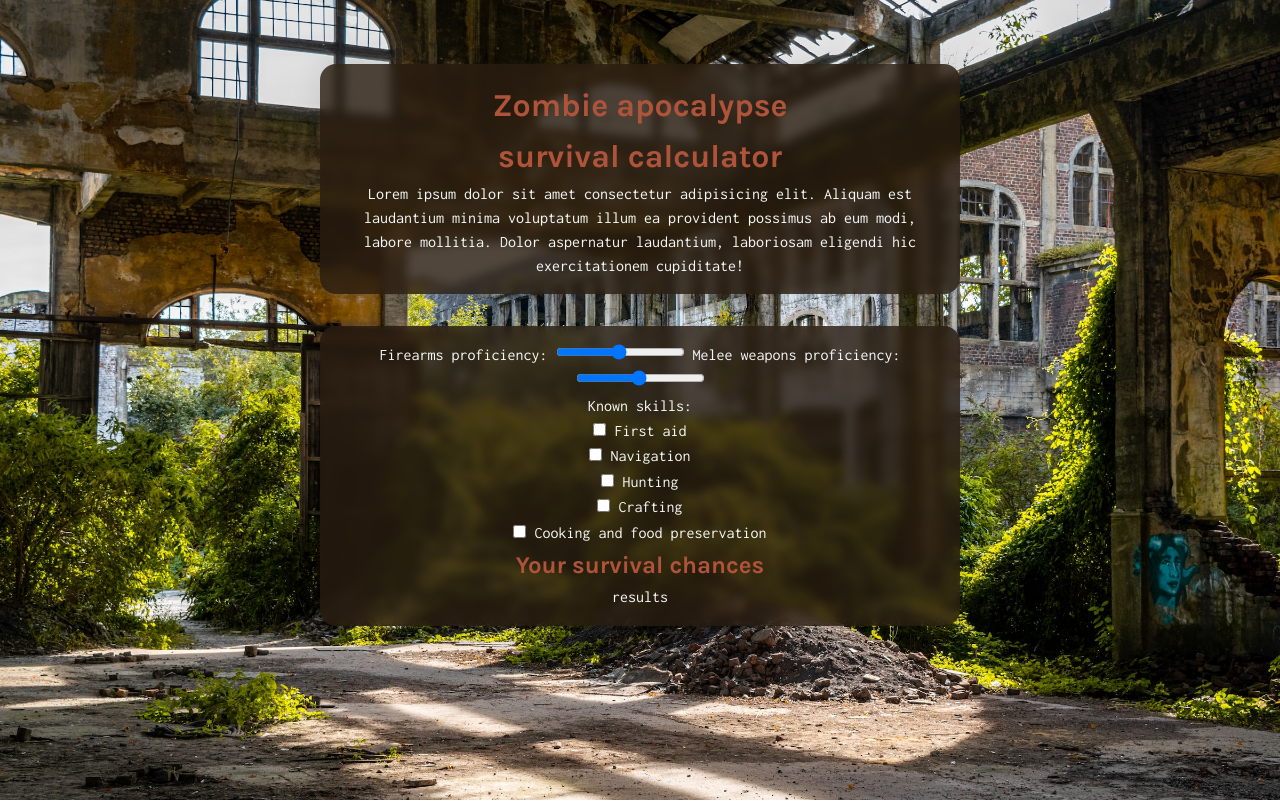
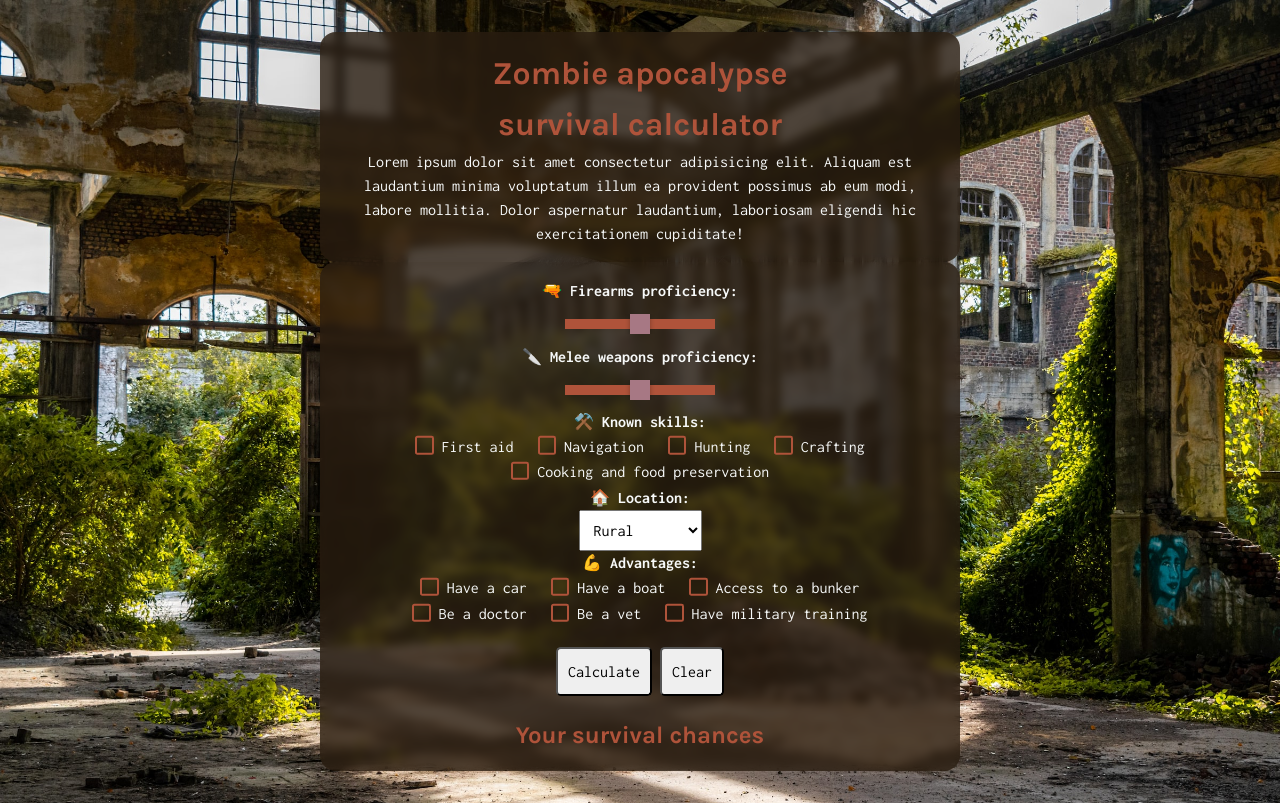
Before and after one commit to zgronska/apocalypse-calculator, a plain HTML site: page index.html in a window 1280 px wide. Drawn offline with Linux system fonts and the light colour scheme.

Commit message:
Started working on the script

```diff
--- a/index.css
+++ b/index.css
@@ -21,11 +21,7 @@
 
 * {
   margin: 0;
-}
-
-html,
-body {
-  height: 100%;
+  padding: 0;
 }
 
 body {
@@ -78,7 +74,7 @@ body {
   /* Photo by Cédric Dhaenens on Unsplash */
   font: 1rem/1.6 "Inconsolata", sans-serif;
   color: var(--light);
-  padding: 2em;
+  padding: 2rem;
 }
 
 h1,
@@ -100,10 +96,102 @@ h6 {
 .page-container {
   padding: 1em 2em;
   text-align: center;
-  margin: 2em auto;
+  margin: 0 auto;
   max-width: 40em;
   background: rgba(40, 28, 16, 0.8);
   border-radius: 1rem;
   box-shadow: 0 4px 30px rgba(0, 0, 0, 0.1);
   backdrop-filter: blur(5px);
 }
+
+
+/*----------  Form  ----------*/
+
+.btn {
+  padding: 0.625em;
+  border-radius: 0.3em;
+  cursor: pointer;
+}
+
+.btn-container {
+  margin-block: 1.25em;
+}
+
+
+label:not(.check),
+.checkbox-label {
+  font-weight: 700;
+  display: block;
+}
+
+
+select {
+  padding: 0.625em;
+}
+
+
+
+input[type="range"] {
+  appearance: none;
+  -webkit-appearance: none;
+  width: 10em;
+  height: 1.25em;
+  margin: 0.625em 3.125em;
+  background: linear-gradient(to right, var(--highlight) 0%, var(--highlight) 100%);
+  background-size: 9.375em 0.625em;
+  background-position: center;
+  background-repeat: no-repeat;
+  overflow: hidden;
+  outline: none;
+}
+
+input[type="range"]::-webkit-slider-thumb {
+  -webkit-appearance: none;
+  width: 1.25em;
+  height: 1.25em;
+  background: var(--dark-accent);
+  position: relative;
+  z-index: 3;
+  box-shadow: 0 0 0.3em 0 rgba(0, 0, 0, 0.3);
+}
+
+.checkboxes,
+.check {
+  display: flex;
+  flex-wrap: wrap;
+  justify-content: center;
+  align-items: center;
+  column-gap: 1.5em;
+}
+
+.check {
+  flex-wrap: nowrap;
+  column-gap: 0.5em;
+}
+
+input[type="checkbox"] {
+  appearance: none;
+  color: var(--dark-accent);
+  width: 1.15em;
+  height: 1.15em;
+  border: 0.15em solid var(--highlight);
+  border-radius: 0.15em;
+  transform: translateY(-0.075em);
+  display: grid;
+  place-content: center center;
+}
+
+input[type="checkbox"]::before {
+  content: "";
+  width: 0.65em;
+  height: 0.65em;
+  clip-path: polygon(14% 44%, 0 65%, 50% 100%, 100% 16%, 80% 0%, 43% 62%);
+  transform: scale(0);
+  transform-origin: bottom left;
+  transition: 120ms transform ease-in-out;
+  box-shadow: inset 1em 1em var(--dark-accent);
+}
+
+input[type="checkbox"]:checked::before {
+  transform: scale(1);
+}
--- a/index.html
+++ b/index.html
@@ -19,69 +19,157 @@
     </header>
     <div class="page-container">
       <div class="page-calculator">
-        <!-- Weapons proficiency: a dropdown or slider to select the user's proficiency with different types of weapons, such as firearms, melee weapons, and improvised weapons.
-Survival skills: checkboxes or radio buttons to select the user's skills in areas such as first aid, navigation, and hunting.
-Supplies: text fields to enter the amount of food, water, and other essential supplies the user has on hand.
-Location: a dropdown or text field to select or enter the user's location, which could affect their chance of survival based on factors such as population density and access to resources. -->
-
-        <label for="weapons-guns">Firearms proficiency:</label>
+        <form id="form" action="" method="POST">
+          <label for="weapons-guns">🔫 Firearms proficiency:</label>
           <input
             type="range"
-          min="1"
-          max="100"
-          value="50"
             id="weapons-guns"
+            name="weapons-guns"
             class="form-el" />
 
-        <label for="weapons-melee">Melee weapons proficiency:</label>
+          <label for="weapons-melee">🔪 Melee weapons proficiency:</label>
           <input
             type="range"
-          min="1"
-          max="100"
-          value="50"
             id="weapons-melee"
+            name="weapons-melee"
             class="form-el" />
 
-        <p>Known skills:</p>
+          <p class="checkbox-label">⚒️ Known skills:</p>
+          <div class="checkboxes">
+            <label class="check" for="first-aid">
               <input
                 class="form-el"
                 type="checkbox"
                 id="first-aid"
-          name="skills"
-          value="10" />
-        <label for="first-aid"> First aid</label><br />
+                name="first-aid"
+                value="30" />
+              First aid</label
+            >
+
+            <label class="check" for="navigation">
               <input
                 class="form-el"
                 type="checkbox"
                 id="navigation"
-          name="skills"
+                name="navigation"
                 value="10" />
-        <label for="navigation"> Navigation</label><br />
+              Navigation</label
+            >
+
+            <label class="check" for="hunting">
               <input
                 class="form-el"
                 type="checkbox"
                 id="hunting"
-          name="skills"
-          value="10" />
-        <label for="hunting"> Hunting</label><br />
+                name="hunting"
+                value="20" />
+              Hunting</label
+            >
+
+            <label class="check" for="crafting">
               <input
                 class="form-el"
                 type="checkbox"
                 id="crafting"
-          name="skills"
-          value="10" />
-        <label for="crafting"> Crafting</label><br />
+                name="crafting"
+                value="30" />
+              Crafting</label
+            >
+
+            <label class="check" for="cooking">
               <input
                 class="form-el"
                 type="checkbox"
                 id="cooking"
-          name="skills"
+                name="cooking"
                 value="10" />
-        <label for="cooking"> Cooking and food preservation</label><br />
+              Cooking and food preservation</label
+            >
           </div>
+
+          <label for="location">🏠 Location:</label>
+          <select class="form-el" name="location" id="location">
+            <option value="100">Rural</option>
+            <option value="66">Suburbs</option>
+            <option value="33">Small city</option>
+            <option value="0">Large city</option>
+          </select>
+
+          <p class="checkbox-label">💪 Advantages:</p>
+          <div class="checkboxes">
+            <label class="check" for="car">
+              <input
+                class="form-el"
+                type="checkbox"
+                id="car"
+                name="car"
+                value="10" />
+              Have a car</label
+            >
+
+            <label class="check" for="boat">
+              <input
+                class="form-el"
+                type="checkbox"
+                id="boat"
+                name="boat"
+                value="20" />
+              Have a boat</label
+            >
+
+            <label class="check" for="bunker">
+              <input
+                class="form-el"
+                type="checkbox"
+                id="bunker"
+                name="bunker"
+                value="50" />
+              Access to a bunker</label
+            >
+
+            <label class="check" for="doctor">
+              <input
+                class="form-el"
+                type="checkbox"
+                id="doctor"
+                name="doctor"
+                value="30" />
+              Be a doctor</label
+            >
+
+            <label class="check" for="vet">
+              <input
+                class="form-el"
+                type="checkbox"
+                id="vet"
+                name="vet"
+                value="10" />
+              Be a vet</label
+            >
+
+            <label class="check" for="military">
+              <input
+                class="form-el"
+                type="checkbox"
+                id="military"
+                name="military"
+                value="30" />
+              Have military training</label
+            >
+          </div>
+
+          <div class="btn-container">
+            <button class="btn" id="btn-calculate" type="submit">
+              Calculate
+            </button>
+            <button class="btn" id="btn-clear">Clear</button>
+          </div>
+        </form>
+      </div>
+
       <div class="result">
         <h2 class="result-title">Your survival chances</h2>
-        <div class="result-details">results</div>
+        <div class="result-details"><output id="output"></output></div>
       </div>
     </div>
 
--- a/index.js
+++ b/index.js
@@ -0,0 +1,13 @@
+function getData(form) {
+  const formData = new FormData(form);
+
+  // iterate through entries...
+  for (let pair of formData.entries()) {
+    console.log(pair[0] + ": " + pair[1]);
+  }
+}
+
+document.getElementById("form").addEventListener("submit", function (e) {
+  e.preventDefault();
+  getData(e.target);
+});
```
Lines whose indentation alone changed are shown as unchanged.
